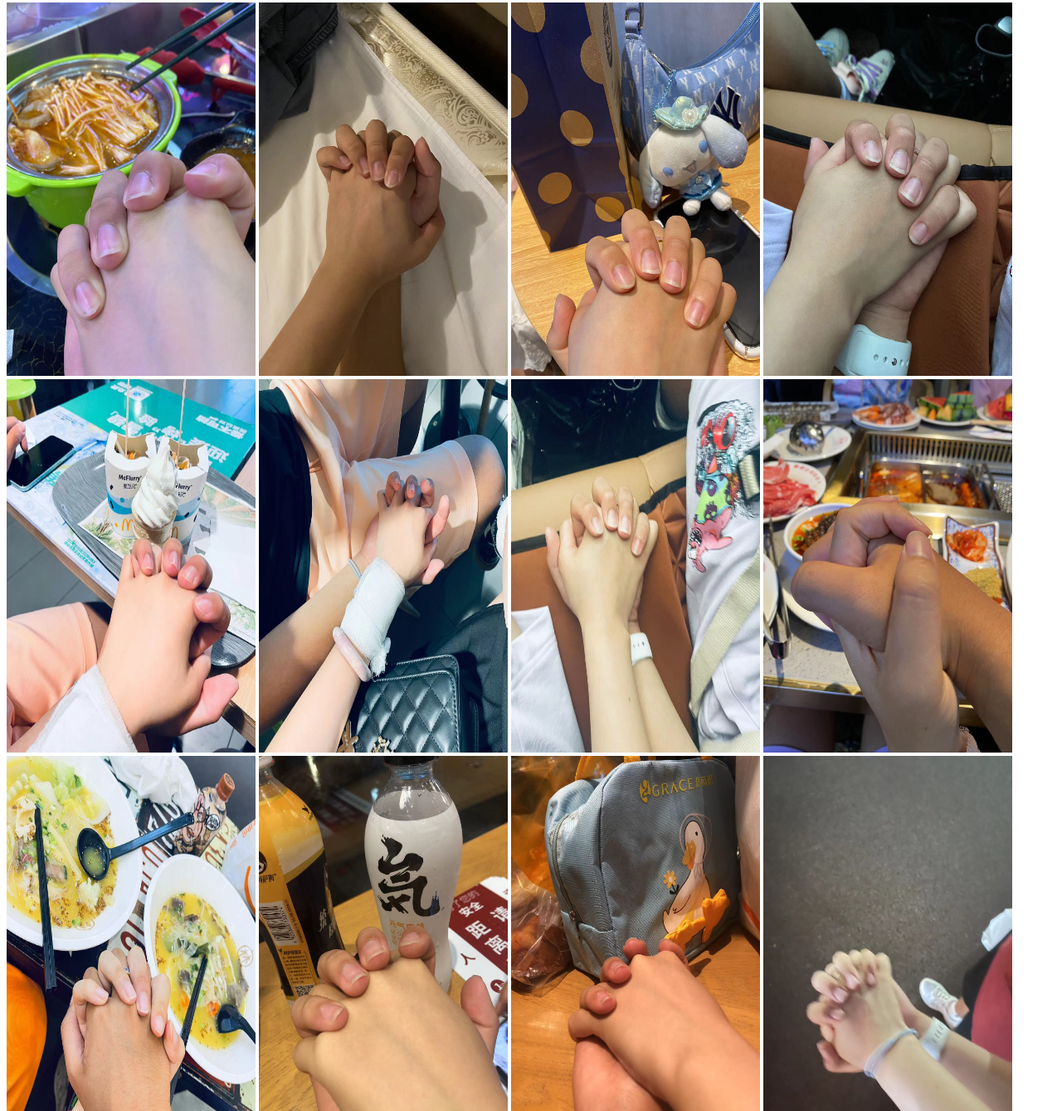
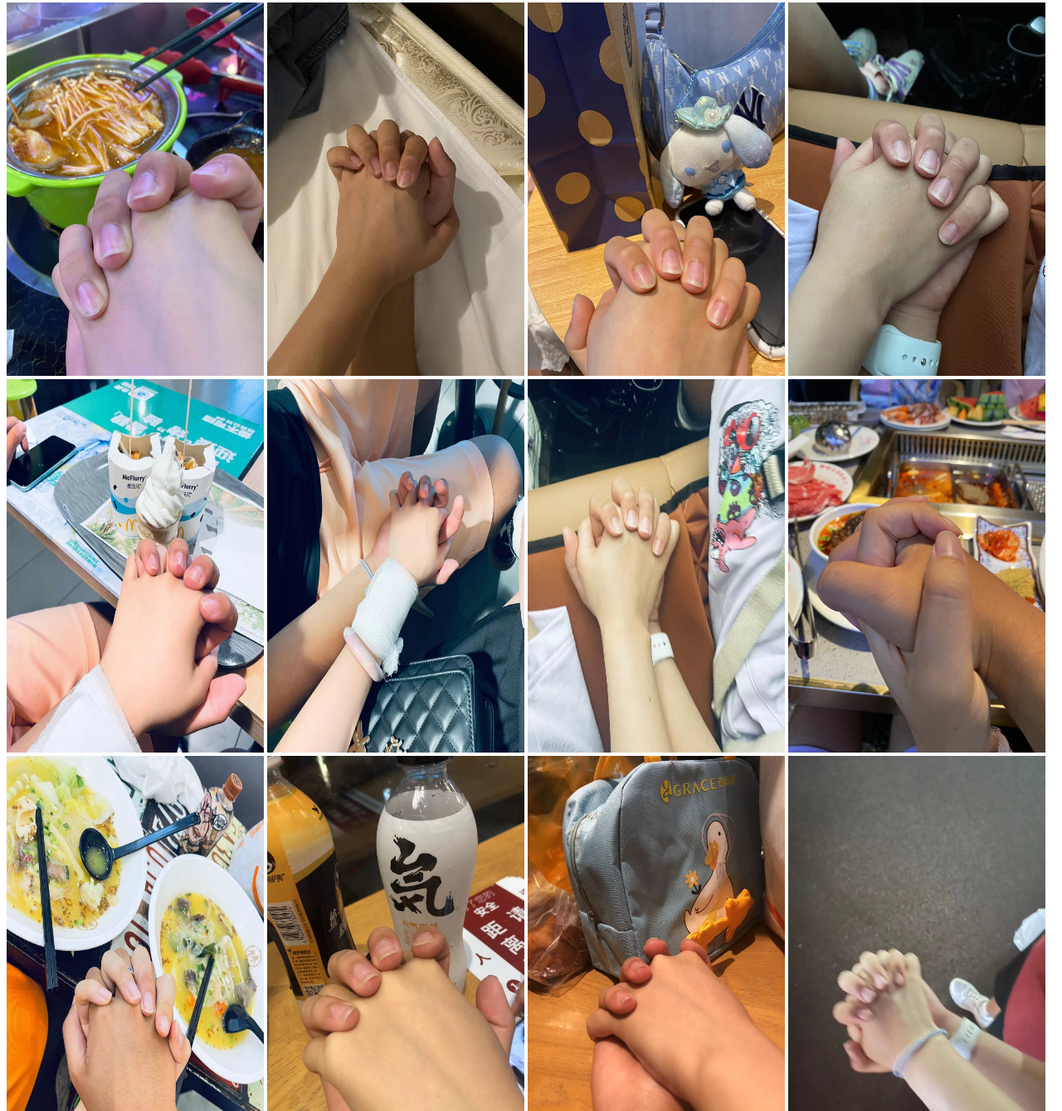
Before and after one commit to likeqybb/likeqybb.github.io, a plain HTML site: page likeqy/index.html in a window 1280 px wide. Shown: the part 1461-2800 px from the top of the page at 83% size. Drawn offline with Linux system fonts and the light colour scheme.

Commit message:
Update index.html

```diff
--- a/likeqy/index.html
+++ b/likeqy/index.html
@@ -12,7 +12,7 @@
 		}*/
 	</style>
 	<body>
-		<div style="float:left;margin-left:30%" ;><p>和呆呆</p></div>
+		<div style="float:left;margin-left:50%" ;><p>和呆呆</p></div>
 
 		<div class="pic" style="float:left;margin-top:3%" ;>
 			<img src="img/2.jpg" width="310px" height="450px";>
@@ -20,25 +20,25 @@
 			<img src="img/3.jpg" width="310px" height="450px";>
 			<img src="img/4.jpg" width="310px" height="450px";>
 			<img src="img/5.jpg" width="310px" height="450px";>
-			<img src="img/6.jpg" width="300px" height="450px";>
-			<img src="img/7.jpg" width="300px" height="450px";>
-			<img src="img/8.jpg" width="300px" height="450px";>
-			<img src="img/9.jpg" width="300px" height="450px";>
-			<img src="img/10.jpg" width="300px" height="450px";>
-			<img src="img/11.jpg" width="300px" height="450px";>
-			<img src="img/12.jpg" width="300px" height="450px";>
-			<img src="img/13.jpg" width="300px" height="450px";>
-			<img src="img/14.jpg" width="300px" height="450px";>
-			<img src="img/15.jpg" width="300px" height="450px";>
-			<img src="img/16.jpg" width="300px" height="450px";>
-			<img src="img/17.jpg" width="300px" height="450px";>
-			<img src="img/18.jpg" width="300px" height="450px";>
-			<img src="img/19.jpg" width="300px" height="450px";>
-			<img src="img/20.jpg" width="300px" height="450px";>
-			<img src="img/21.jpg" width="300px" height="450px";>
-			<img src="img/22.jpg" width="300px" height="450px";>
-			<img src="img/23.jpg" width="300px" height="450px";>
-			<img src="img/24.jpg" width="300px" height="450px";>
+			<img src="img/6.jpg" width="310px" height="450px";>
+			<img src="img/7.jpg" width="310px" height="450px";>
+			<img src="img/8.jpg" width="310px" height="450px";>
+			<img src="img/9.jpg" width="310px" height="450px";>
+			<img src="img/10.jpg" width="310px" height="450px";>
+			<img src="img/11.jpg" width="310px" height="450px";>
+			<img src="img/12.jpg" width="310px" height="450px";>
+			<img src="img/13.jpg" width="310px" height="450px";>
+			<img src="img/14.jpg" width="310px" height="450px";>
+			<img src="img/15.jpg" width="310px" height="450px";>
+			<img src="img/16.jpg" width="310px" height="450px";>
+			<img src="img/17.jpg" width="310px" height="450px";>
+			<img src="img/18.jpg" width="310px" height="450px";>
+			<img src="img/19.jpg" width="310px" height="450px";>
+			<img src="img/20.jpg" width="310px" height="450px";>
+			<img src="img/21.jpg" width="310px" height="450px";>
+			<img src="img/22.jpg" width="310px" height="450px";>
+			<img src="img/23.jpg" width="310px" height="450px";>
+			<img src="img/24.jpg" width="310px" height="450px";>
 		</div>
 	</body>
 </html>
```
